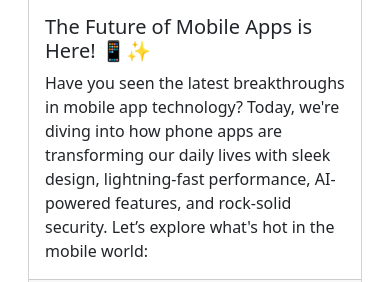
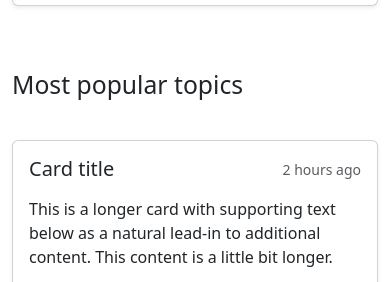
Before and after one commit to moatamen12/news-letter_website, a PHP site: page / in a window 390 px wide. Shown: the part 1914-2196 px from the top of the page. Run offline with PHP 8.4, Linux system fonts and the light colour scheme.

Commit message:
base ui done

```diff
--- a/Subscribe.html
+++ b/Subscribe.html
@@ -10,13 +10,12 @@
 <body>
 
 
-    <div class="container bg-body-tertiary my-5">
+    <div class="container bg-body-tertiary my-5 gx-3">
         <div class="row my-5 p-4">
             <header>Subscribe</header>
             <form action="" class="col-md-4">
                 <label for="inputEmail" class="visually-hidden">Email</label>
                 <input type="email" class="form-control" id="inputEmail">
-
                 <label for="inputPassword" class="visually-hidden">Password</label>
                 <input type="email" class="form-control my-3" id="inputPassword">
             </form>
--- a/index.html
+++ b/index.html
@@ -9,7 +9,7 @@
 </head>
   <body>
     <!-- the navegation bar -->
-    <nav class="navbar navbar-expand-lg bg-body-tertiary navbar-custom">
+    <nav class="navbar navbar-expand-lg bg-body-tertiary shadow-lg">
         <div class="container-fluid">
             <a class="navbar-brand" href="#">Navbar</a>
             <button class="navbar-toggler" type="button" data-bs-toggle="collapse" data-bs-target="#navbarSupportedContent" aria-controls="navbarSupportedContent" aria-expanded="false" aria-label="Toggle navigation">
@@ -18,7 +18,7 @@
             <div class="collapse navbar-collapse" id="navbarSupportedContent">
                 <ul class="navbar-nav me-auto mb-2 mb-lg-0">
                     <li class="nav-item">
-                        <a class="nav-link active" aria-current="page" href="/index.html">Home</a>
+                        <a class="nav-link active" aria-current="page" href="index.html">Home</a>
                     </li>
 
                     <li class="nav-item">
@@ -26,7 +26,7 @@
                     </li>
 
                     <li class="nav-item">
-                        <a class="nav-link" href="#">Contact</a>
+                        <a class="nav-link" href="/">Contact</a>
                     </li>
                 </ul>
                 <a class="btn btn-subscribe " type="submit">Subscribe</a>
@@ -35,12 +35,12 @@
     </nav>
 
     <!--introduction section   -->
-    <div class="container-fluid my-5  ">
+    <section class="container-fluid my-5 ">
         <div class="row align-items-center justify-content-center">
             <div class="col-md-6 text-center my-5">
 
                 <h1 class="display-4">Stay updated whenever you want!📫</h1>
-                <p class="lead my-3 ">Welcome to our vibrant news-letter where tech meets creativity! <br> Discover inspiring stories, fresh ideas, rising startups, cutting-edge tech tech
+                <p class="lead my-3 ">Welcome to our vibrant news-letter where tech meets creativity! <br> Discover inspiring stories, fresh ideas, rising startups, cutting-edge tech
                     <br> and more </p>
 
                 <form class="row g-3 justify-content-center my-3 ">
@@ -55,56 +55,87 @@
 
             </div>
         </div>
-    </div>
+    </section>
 
    <div class="seperatore my-5"></div>
 
-<!-- prev artical -->
-    <div class = "container mrgn">
+    <!-- prev artical -->
+    <section class="container mrgn shadow-sm">
         <div class="row justify-content-center text-center">
             <div class="col-md-8">
                 <h2 class="display-4"> See for yourself </h2>
-                <p class="lead my-3 "> the word is changing and evry change have a story behind them. We'll connect the dots and make it make sense and ceap you updated</p>
+                <p class="lead my-3"> the word is changing and evry change have a story behind them. We'll connect the dots and make it make sense and ceap you updated</p>
             </div>
         </div>
-        <div class="card-group my-3">
-            <div class="card mx-3">
-                <img src="/images/introduction-background.png" class="card-img-top" alt="...">
-                <div class="card-body ">
-                    <h5 class="card-title">Step into the Future: AR & VR Transforming Our World! 🌐🕶️</h5>
-                    <p class="card-text">Get ready to immerse yourself in the exciting realm of Augmented Reality (AR) and Virtual Reality (VR)! These technologies are not just futuristic concepts—they're reshaping how we work, play, and interact with our surroundings today. In this edition, we’re exploring the latest trends, breakthroughs, and real-world applications of AR/VR that you won’t want to miss.</p>
-                </div>
-                <div class="card-footer">
-                    <small class="text-body-secondary">Send in 23-3-2023</small>
-                </div>
 
-            </div>
-                <div class="card mx-3">
-                    <img src="/images/introduction-background.png" class="card-img-top" alt="...">
-                <div class="card-body ">
-                    <h5 class="card-title">The Future of Mobile Apps is Here! 📱✨</h5>
-                    <p class="card-text">Have you seen the latest breakthroughs in mobile app technology? Today, we're diving into how phone apps are transforming our daily lives with sleek design, lightning-fast performance, AI-powered features, and rock-solid security. Let’s explore what's hot in the mobile world:</p>
-                </div>
-                <div class="card-footer">
-                    <small class="text-body-secondary">Last updated 3 mins ago</small>
+
+
+
+        <!-- Latest News -->
+         <h2 class="my-5">Latest News</h2>
+         <section class="row row-cols-1 row-cols-md-2 g-4">
+
+            <div class="col my-3">
+                <div class="card shadow-sm ">
+                    <div class="card-body">
+                        <div class="d-flex justify-content-between align-items-center mb-3">
+                            <h5 class="card-title mb-0">Card title</h5>
+                            <small class="text-muted">2 hours ago</small>
+                        </div>
+                        <p class="card-text">This is a longer card with supporting text below as a natural lead-in to additional content. This content is a little bit longer.</p>
+                        <img src="images/background.webp" class="card-img-bottom rounded" alt="..." style="height: 200px; ">
+                    </div>
                 </div>
             </div>
 
-                <div class="card mx-3">
-                    <img src="/images/introduction-background.png" class="card-img-top" alt="...">
-                <div class="card-body ">
-                    <h5 class="card-title">Step into the Future: AR & VR Transforming Our World! 🌐🕶️</h5>
-                    <p class="card-text">Get ready to immerse yourself in the exciting realm of Augmented Reality (AR) and Virtual Reality (VR)! These technologies are not just futuristic concepts—they're reshaping how we work, play, and interact with our surroundings today. In this edition, we’re exploring the latest trends, breakthroughs, and real-world applications of AR/VR that you won’t want to miss.</p>
-                </div>
-                <div class="card-footer">
-                    <small class="text-body-secondary">Last updated 3 mins ago</small>
+            <div class="col my-3">
+                <div class="card shadow-sm ">
+                    <div class="card-body">
+                        <div class="d-flex justify-content-between align-items-center mb-3">
+                            <h5 class="card-title mb-0">Card title</h5>
+                            <small class="text-muted">2 hours ago</small>
+                        </div>
+                        <p class="card-text">This is a longer card with supporting text below as a natural lead-in to additional content. This content is a little bit longer.</p>
+                        <img src="images/background.webp" class="card-img-bottom rounded" alt="..." style="height: 200px; ">
+                    </div>
                 </div>
             </div>
-        </div>
-    </div>
+        </section>
+
+        <!-- Most popular topics -->
+        <h2 class="my-5">Most popular topics</h2>
+        <section class="row row-cols-1 row-cols-md-2 g-4">
+            <div class="col my-3">
+                <div class="card shadow-sm ">
+                    <div class="card-body">
+                        <div class="d-flex justify-content-between align-items-center mb-3">
+                            <h5 class="card-title mb-0">Card title</h5>
+                            <small class="text-muted">2 hours ago</small>
+                        </div>
+                        <p class="card-text">This is a longer card with supporting text below as a natural lead-in to additional content. This content is a little bit longer.</p>
+                        <img src="images/background.webp" class="card-img-bottom rounded" alt="..." style="height: 200px; ">
+                    </div>
+                </div>
+            </div>
+
+            <div class="col my-3">
+                <div class="card shadow-sm ">
+                    <div class="card-body">
+                        <div class="d-flex justify-content-between align-items-center mb-3">
+                            <h5 class="card-title mb-0">Card title</h5>
+                            <small class="text-muted">2 hours ago</small>
+                        </div>
+                        <p class="card-text">This is a longer card with supporting text below as a natural lead-in to additional content. This content is a little bit longer.</p>
+                        <img src="images/background.webp" class="card-img-bottom rounded" alt="..." style="height: 200px; ">
+                    </div>
+                </div>
+            </div>
+       </section>
+
+    </section>
 
 <!-- Comments Section -->
-    <div class="container mrgn">
+    <section class="container mrgn">
         <div class="row justify-content-center text-center">
             <div class="col-md-8">
                 <h2 class="display-4"> The people who know US </h2>
@@ -136,11 +167,11 @@
             </div>
 
         </div>
-    </div>
+    </section>
 
 <!-- Contact Section -->
-    <section class="container my-5">
-        <div class="row justify-content-center">
+    <section class="container my-5 mb-5 ">
+        <div class="row justify-content-center shadow-lg">
             <div class="col-md-8 text-center">
                 <h2 class="display-4">Get in Touch</h2>
                 <p class="lead mb-5">Have questions? We'd love to hear from you.</p>
@@ -159,14 +190,17 @@
                         <label for="message" class="form-label">Message</label>
                         <textarea class="form-control" id="message" rows="5" placeholder="Your Message"></textarea>
                     </div>
-                    <button type="submit" class="btn btn-subscribe w-100">Send Message</button>
+                    <div class="mb-3">
+                        <button type="submit" class="btn btn-subscribe w-100">Send Message</button>
+                    </div>
+
                 </form>
             </div>
         </div>
     </section>
 
 <!--  footer-->
-    <footer class="bg-dark text-light py-5 ">
+    <footer class="bg-dark text-light py-4 ">
         <div class="container">
             <div class="row">
 
@@ -199,7 +233,7 @@
         </div>
 
 
-        <div class="text-center py-3 mt-3 border-top border-secondary">
+        <div class="text-center  mt-3 border-top border-secondary">
             <p class="text-color mb-0">&copy; 2024 Tech Newsletter. All rights reserved.</p>
         </div>
     </footer>
--- a/style.css
+++ b/style.css
@@ -3,7 +3,7 @@
     padding: 0;
 }
 body{
-    background-color: #ffffff;
+    background-color: var(--background) ;
 }
 /* header SECTION */
 .navbar-custom {
@@ -11,7 +11,7 @@ body{
     top: 0;
     width: 100%;
     z-index: 1000;
-    background-color: var(--primary-bg) !important;
+    background-color: var(--background) !important;
     color: var(--primary-text) !important;
 }
 
@@ -64,29 +64,42 @@
     padding:0;
 }
 
+/* prev */
+.card {
+    overflow: hidden;  /* Ensures image stays within card boundaries */
+}
 
+.card-img-top {
+    width: 100%;
+    height: 200px;
+    object-fit: cover;
+    max-height: 200px;
+    transition: transform 0.3s ease;  /* Smooth transition for hover effects */
+}
 
 
 
 
 
 /* Subscribe */
-
-
 .text-colo{
     color: var(--primary-text);
 }
 .mrgn{
     margin-top: 200px;
+    margin-bottom: 200px;
+    overflow: auto; /* prevents margin collapse */
 }
+
+
 /* PAGE COLOR THEME */
 :root {
     --primary-bg: #240750;
-    --primary-text: #E5E7EB;
-    --btn-color:#72bdb8;
-    --btn-hover: #5da7a2;
+    --background:#ffffff;
+    --primary-text: #354154;
+    --btn-color: #2bb2a9;
+    --btn-hover: #59aca6;
     --accent-color: #e2ebf4;
     --secondary-color: #577B8D;
     --highlight-color: #344C64;
-
 }
```
Also changed, not shown: contact.html (added, +112 -0 lines), utility/footer.html (added, +38 -0 lines), utility/header.html (+4 -13 lines), 1 other file.
